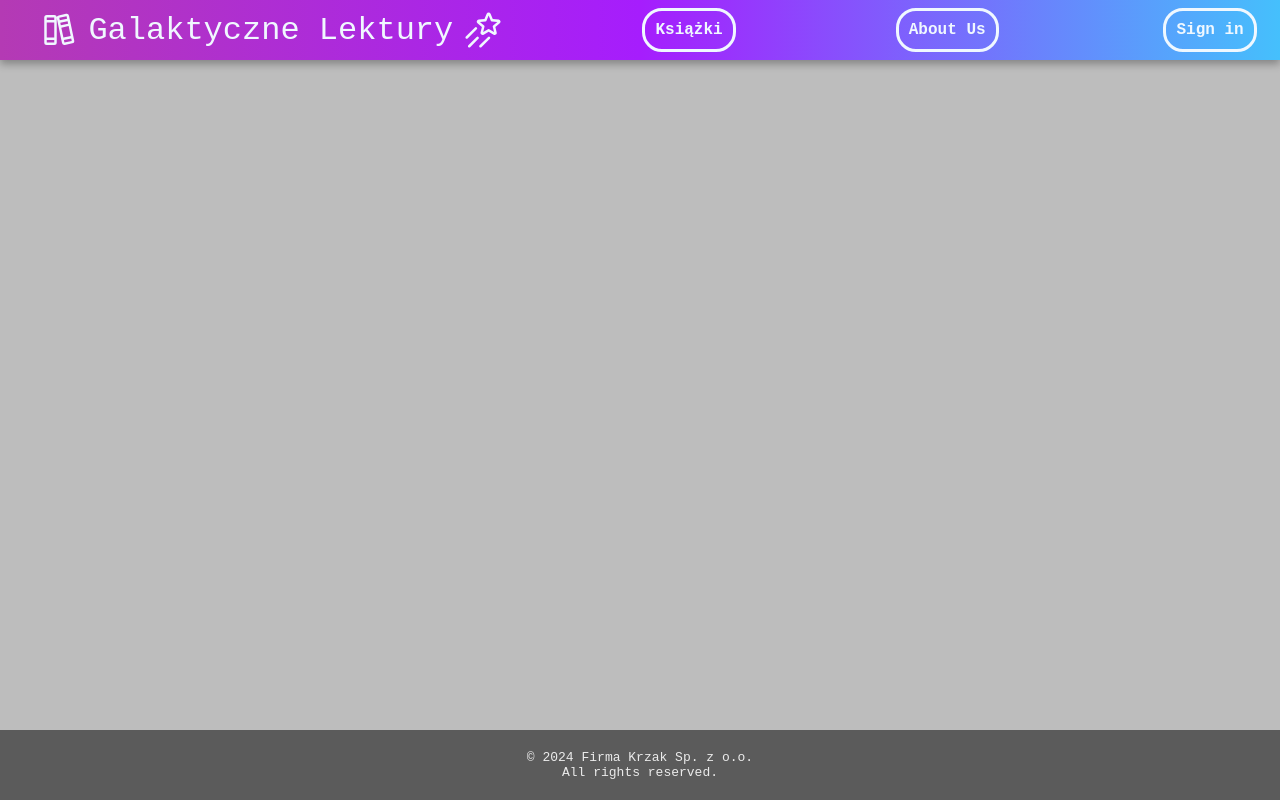
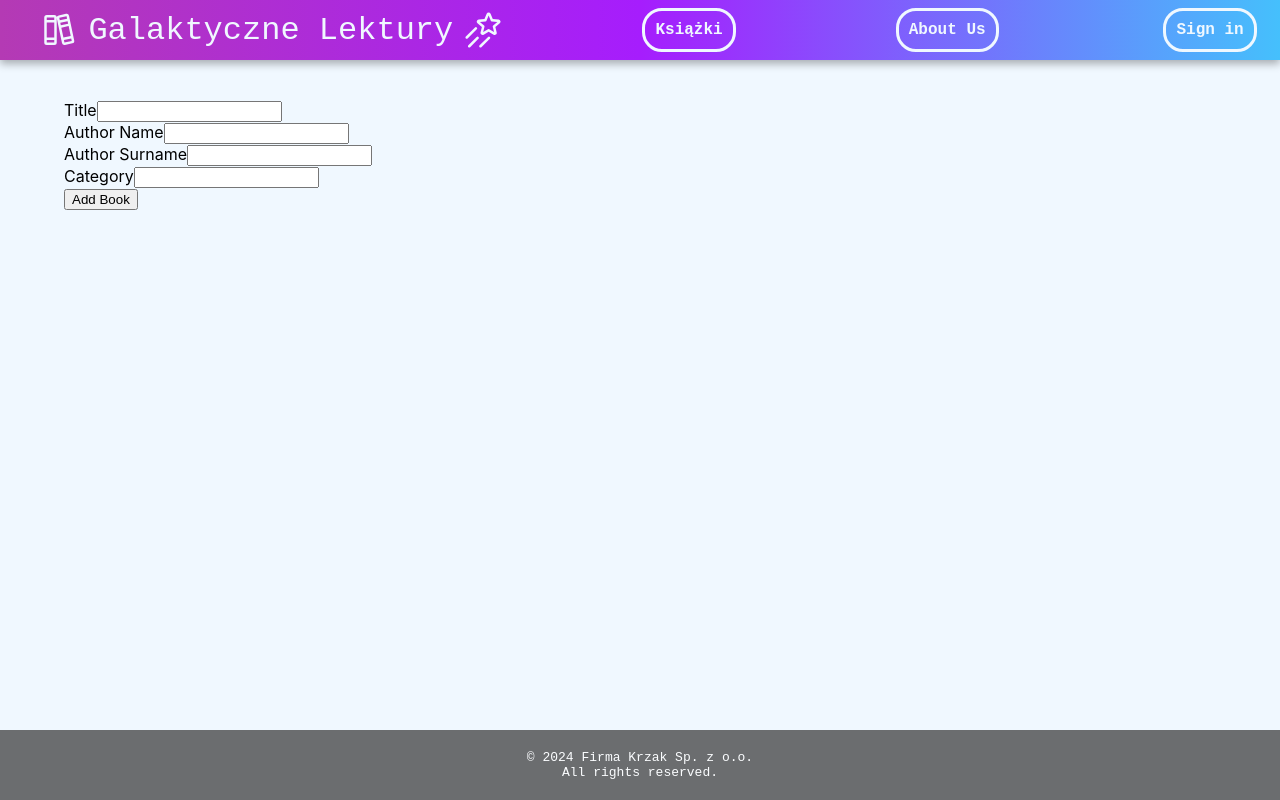
Before and after one commit to DukiDuki2000/PIS_BSTZ, a React (Create React App) app: page /add_book in a window 1280 px wide. Built offline with nearby package versions, Linux system fonts and the light colour scheme.

Commit message:
Galeria książek+formularz dodawania książek /add_book

```diff
--- a/src/App.css
+++ b/src/App.css
@@ -126,6 +126,21 @@
   cursor: pointer;
   font-family: monospace;
   font-size: 1rem;
+  text-decoration: none;
+  min-width: 305px;
+}
+
+.sign-up-form-btn {
+  display: block;
+  width: 100%;
+  padding: 10px;
+  background: linear-gradient(30deg, rgba(180, 58, 180, 1), rgba(166, 29, 253, 1), rgba(69, 192, 252, 1));
+  color: white;
+  border: none;
+  border-radius: 5px;
+  cursor: pointer;
+  font-family: monospace;
+  font-size: 1rem;
   text-decoration: none !important;
   min-width: 305px;
 }
@@ -232,3 +247,43 @@
     align-items: center;
   }
 }
+.books_grid {
+  display: grid;
+  grid-template-columns: repeat(auto-fill, minmax(200px, 1fr));
+  gap: 20px;
+}
+
+.book_tile {
+  background-color: #f9f9f9;
+  padding: 20px;
+  border: 1px solid #ddd;
+  border-radius: 5px;
+  box-shadow: 0 4px 8px rgba(0, 0, 0, 0.1); /* Dodanie cienia */
+  height: 300px; /* Ustawienie stałej wysokości dla kafelka */
+  display: flex;
+  flex-direction: column;
+  justify-content: space-between;
+  transition: transform 0.3s, box-shadow 0.3s; /* Dodanie płynnego przejścia */
+}
+
+.book_tile:hover {
+  transform: translateY(-5px); /* Efekt unoszenia kafelka */
+  box-shadow: 0 8px 16px rgba(0, 0, 0, 0.2); /* Zwiększenie cienia przy najechaniu */
+}
+
+.book_tile h3 {
+  margin-top: 0;
+  font-size: 1.5em;
+  font-family: monospace;
+  text-align: center;
+}
+
+.book_tile p {
+  margin: 0.5em 0;
+}
+
+.page_content {
+  margin-top: 100px;
+  margin-left: 5%;
+  margin-right: 5%;
+}
--- a/src/App.tsx
+++ b/src/App.tsx
@@ -8,6 +8,7 @@ import Register from './pages/Register';
 import Books from './pages/Books';
 import Footer from './components/Footer'
 import About_Us from './pages/About_Us';
+import Add_book from './pages/Panel/Add_book';
 function App() {
   return (
     <>
@@ -20,6 +21,7 @@ function App() {
           <Route path='/register' element={<Register />} />
           <Route path='/books' element={<Books />} />
           <Route path='/about_us' element={<About_Us />} />
+          <Route path='/add_book' element={<Add_book />} />
         </Routes>
         <Footer companyName='Firma Krzak Sp. z o.o.' year={2024}/>
       </BrowserRouter>
--- /dev/null
+++ b/src/components/Sign_Up_Button.tsx
@@ -0,0 +1,12 @@
+import React from 'react'
+import { Link } from 'react-router-dom'
+
+const Sign_Up_Button = () => {
+    return (
+            <Link to="/register">
+                <button type="button" className='sign-up-form-btn' style={{ textDecoration: 'none' }} >Sign Up</button>
+            </Link>
+    )
+}
+
+export default Sign_Up_Button
--- a/src/index.css
+++ b/src/index.css
@@ -5,7 +5,7 @@ body {
     sans-serif;
   -webkit-font-smoothing: antialiased;
   -moz-osx-font-smoothing: grayscale;
-  background-color: rgb(189, 189, 189);
+  background-color: aliceblue;
 }
 
 code {
--- a/src/pages/Books.tsx
+++ b/src/pages/Books.tsx
@@ -19,16 +19,15 @@ function Books() {
 
     return (
         <div className='page_content'>
-            <ul>
+            <div className='books_grid'>
                 {books.map(({ id, title, author_name, author_surname, category }) => (
-                    <li key={id}>
-                        <p>Title: {title}</p>
-                        <p>Author name: {author_name}</p>
-                        <p>Author surname: {author_surname}</p>
-                        <p>Category: {category}</p>
-                    </li>
+                    <div key={id} className='book_tile'>
+                        <h3>{title}</h3>
+                        <p><strong>Author:</strong> {author_name} {author_surname}</p>
+                        <p><strong>Category:</strong> {category}</p>
+                    </div>
                 ))}
-            </ul>
+            </div>
         </div>
     );
 }
--- /dev/null
+++ b/src/pages/Panel/Add_book.tsx
@@ -0,0 +1,77 @@
+import React, { useState, useEffect, FormEvent } from 'react';
+import axios from "axios";
+
+function Add_book() {
+    const [books, setBooks] = useState([]);
+    const [title, setTitle] = useState('');
+    const [authorName, setAuthorName] = useState('');
+    const [authorSurname, setAuthorSurname] = useState('');
+    const [category, setCategory] = useState('');
+
+    const handleSubmit = async (event: FormEvent) => {
+        event.preventDefault();
+        try {
+            await axios.post('http://localhost:7788/book/add', {
+                title,
+                author_name: authorName,
+                author_surname: authorSurname,
+                category
+            });
+            setTitle('');
+            setAuthorName('');
+            setAuthorSurname('');
+            setCategory('');
+        } catch (error) {
+            console.error('There was an error adding the book!', error);
+        }
+    };
+
+    useEffect(() => {
+    }, []);
+
+    return (
+        <div className='page_content'>
+            <form onSubmit={handleSubmit}>
+                <div>
+                    <label>Title</label>
+                    <input
+                        type="text"
+                        value={title}
+                        onChange={(e) => setTitle(e.target.value)}
+                        required
+                    />
+                </div>
+                <div>
+                    <label>Author Name</label>
+                    <input
+                        type="text"
+                        value={authorName}
+                        onChange={(e) => setAuthorName(e.target.value)}
+                        required
+                    />
+                </div>
+                <div>
+                    <label>Author Surname</label>
+                    <input
+                        type="text"
+                        value={authorSurname}
+                        onChange={(e) => setAuthorSurname(e.target.value)}
+                        required
+                    />
+                </div>
+                <div>
+                    <label>Category</label>
+                    <input
+                        type="text"
+                        value={category}
+                        onChange={(e) => setCategory(e.target.value)}
+                        required
+                    />
+                </div>
+                <button type="submit">Add Book</button>
+            </form>
+        </div>
+    );
+}
+
+export default Add_book;
--- a/src/pages/Sign_in.tsx
+++ b/src/pages/Sign_in.tsx
@@ -1,5 +1,6 @@
 import React from 'react'
 import { Link } from 'react-router-dom'
+import Sign_Up_Button from '../components/Sign_Up_Button';
 
 const SignIn = () => {
     return (
@@ -19,9 +20,9 @@ const SignIn = () => {
                     <button type="submit" className='sign-form-btn'>Sign In</button>
                 </form>
                 <h1>Don't have account?</h1>
-                <Link to="/register">
-                    <button type='button' className='sign-form-btn'>Sign up</button>
-                </Link>
+                <div>
+                    <Sign_Up_Button />
+                </div>
             </div>
         </div >
     );
```
